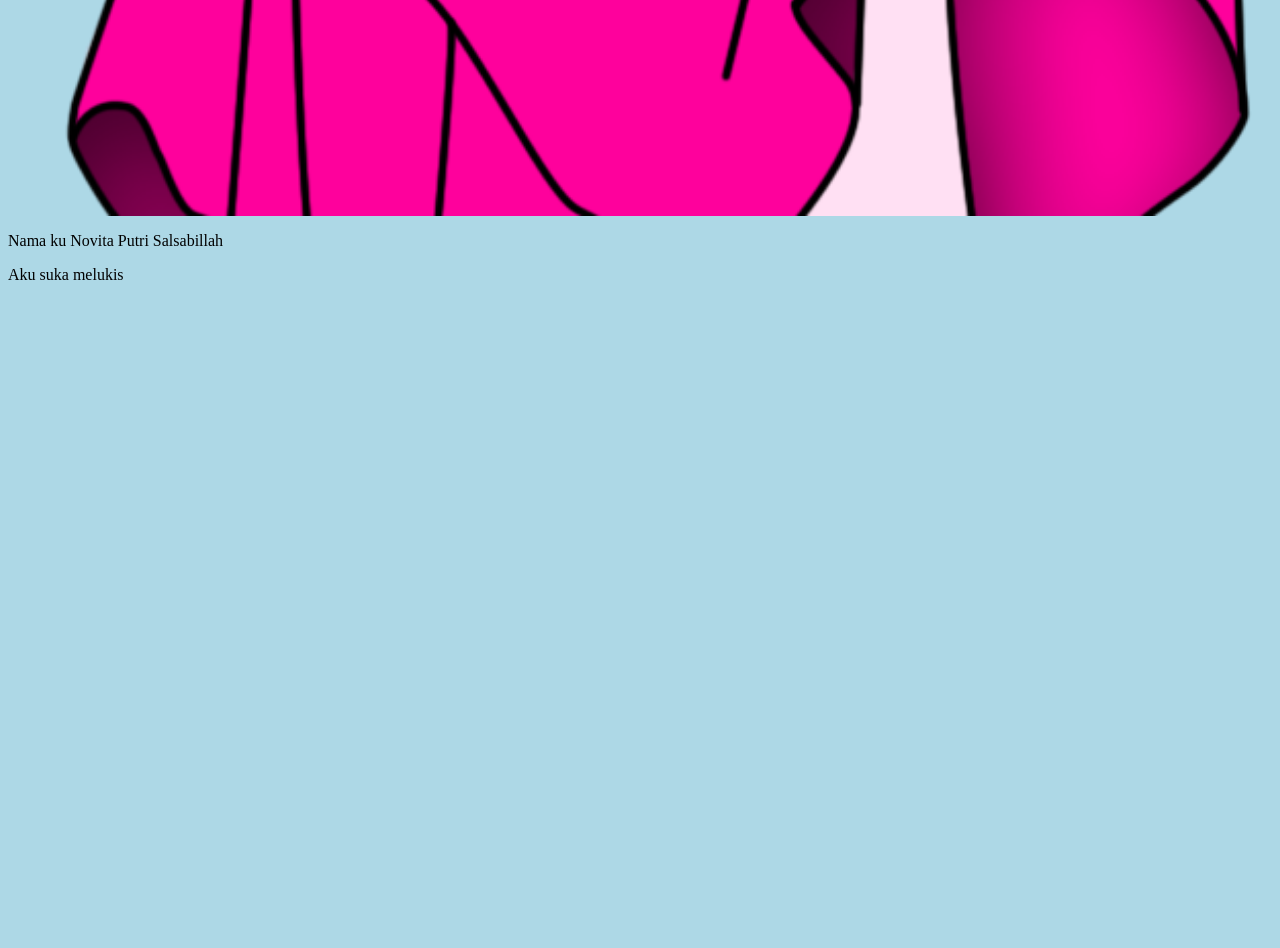
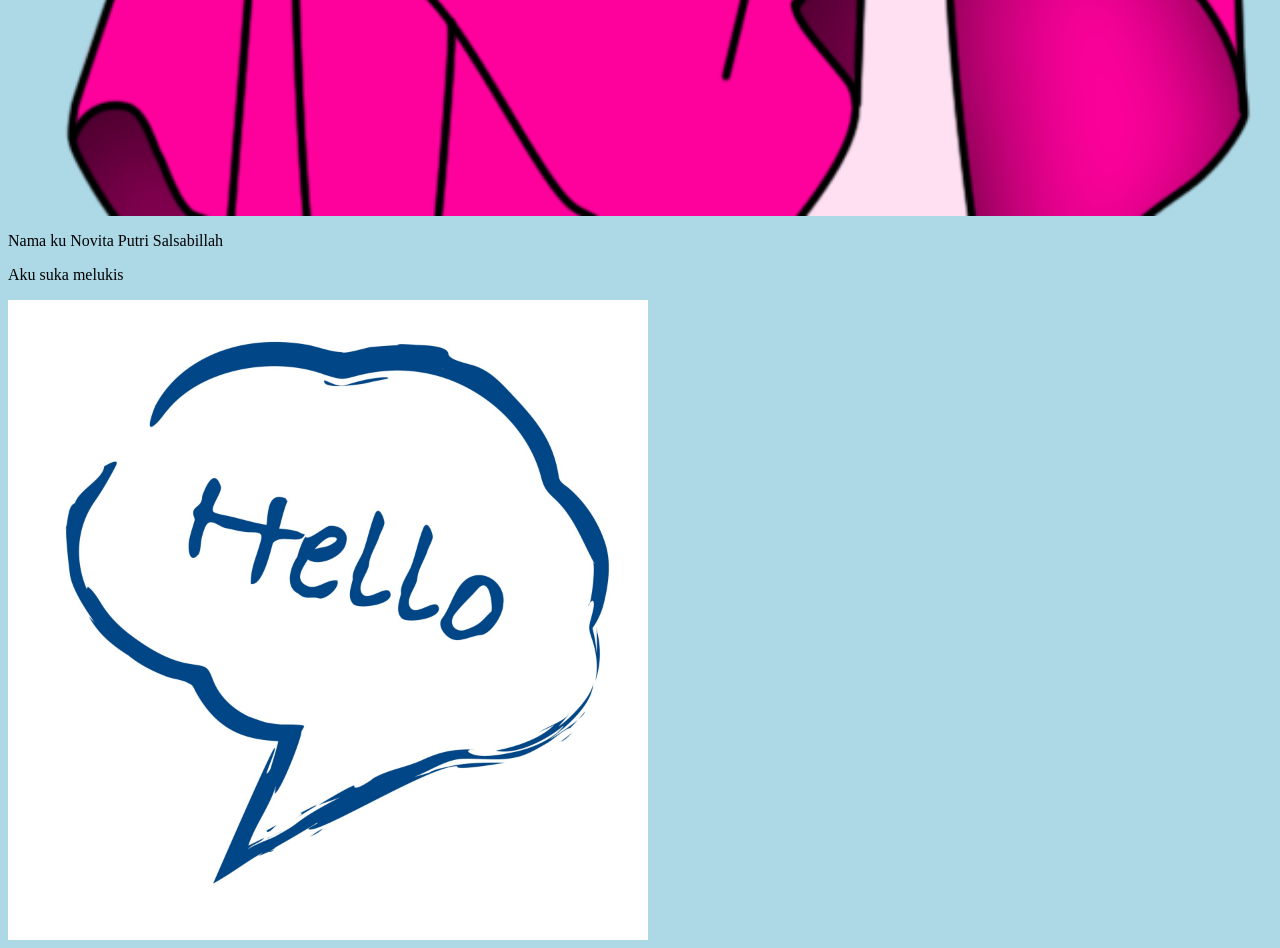
Before and after one commit to novitaputrisalsabillah/halo-dunia, a plain HTML site: page index.html in a window 1280 px wide. Shown: the part 1139-2087 px from the top of the page. Before the commit the page ends 1439 px from the top, so only its background shows below. Drawn offline with Linux system fonts and the light colour scheme.

Commit message:
Menambahkan gambar halo-dunia.jpg

```diff
--- a/index.html
+++ b/index.html
@@ -10,6 +10,8 @@
     style="width:100%;max-widht:960px"></div>
 <P>Nama ku Novita Putri Salsabillah</P>
 <P>Aku suka melukis</P>
+<div><img src="halo-dunia.jpg" alt="Halo Dunia"
+    style="width: 100%;max-width:640px"></div>
 
 </body>
 </html>
```
Also changed, not shown: halo-dunia.jpg (added).
